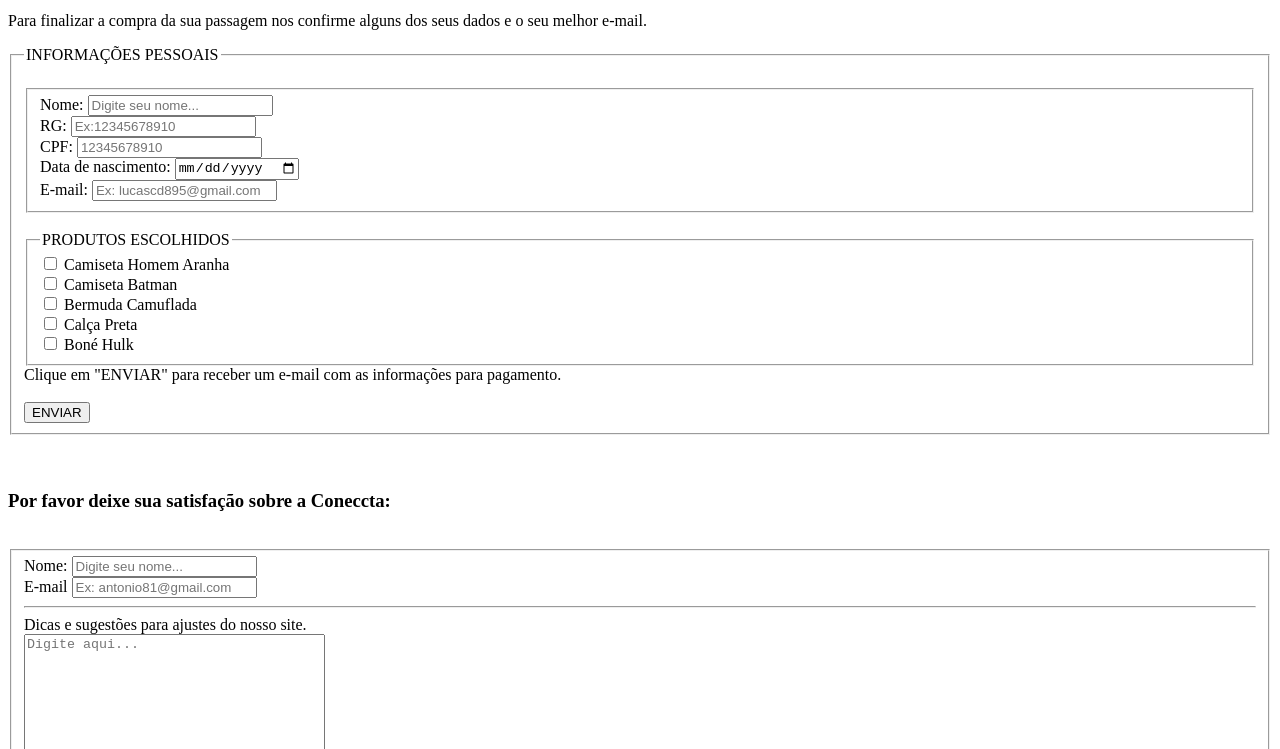
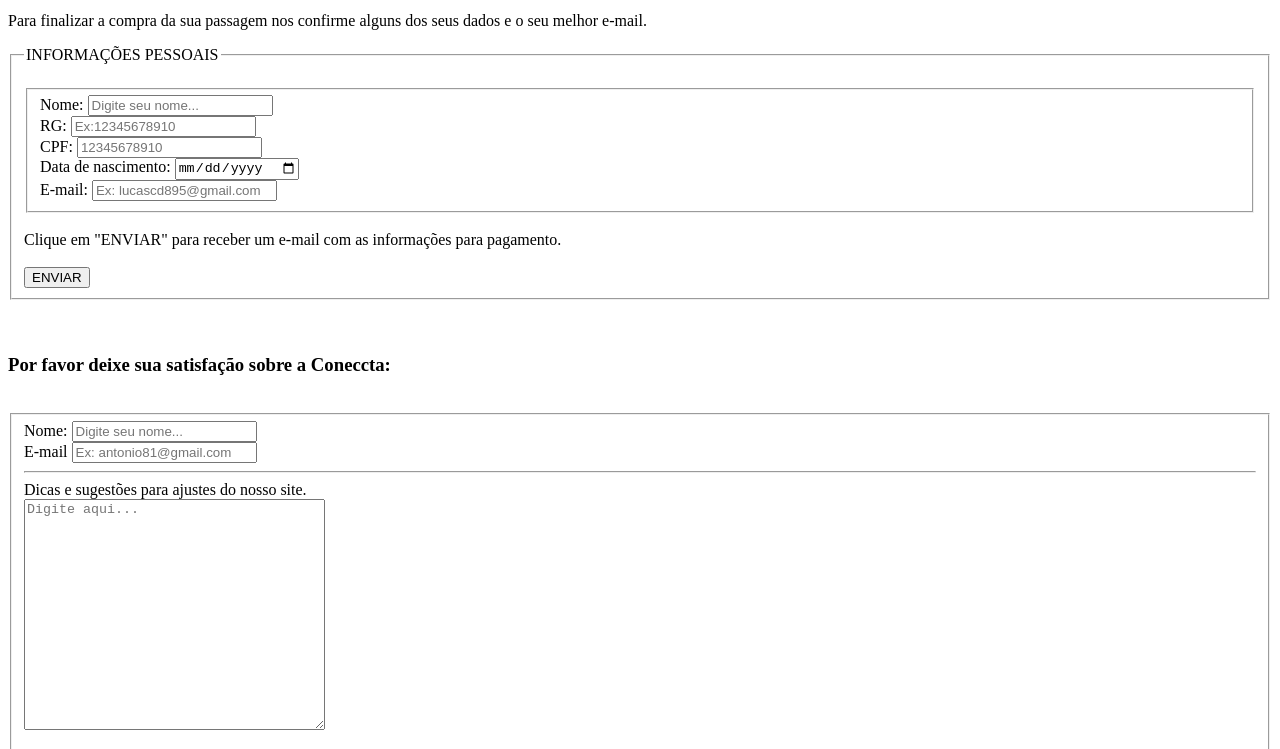
Before and after one commit to lucasPereira07/Projeto_Dupla_03, a plain HTML site: page formulario.html in a window 1280 px wide. Shown: the part 48-797 px from the top of the page. Drawn offline with Linux system fonts and the light colour scheme.

Commit message:
Trabalho continuação

```diff
--- a/formulario.html
+++ b/formulario.html
@@ -3,7 +3,7 @@
 
 <head>
     <meta charset="UTF-8">
-    <title>Formulário Mundo dos Baixinhos</title>
+    <title>Coneccta Linhas Aéreas</title>
 </head>
 
 <body>
@@ -37,20 +37,6 @@
                 <input type="email" placeholder="Ex: lucascd895@gmail.com">
 
             </fieldset><br>
-
-            <fieldset>
-                <legend>PRODUTOS ESCOLHIDOS</legend>
-                <input type="checkbox">
-                <label>Camiseta Homem Aranha</label><br>
-                <input type="checkbox">
-                <label>Camiseta Batman</label><br>
-                <input type="checkbox">
-                <label>Bermuda Camuflada</label><br>
-                <input type="checkbox">
-                <label>Calça Preta</label><br>
-                <input type="checkbox">
-                <label>Boné Hulk</label><br>
-            </fieldset>
 
             <label>Clique em "ENVIAR" para receber um e-mail com as informações para pagamento.</label>
 
```
Also changed, not shown: index.html (+1 -0 lines), assets/IMG/Sem título.png (added).
